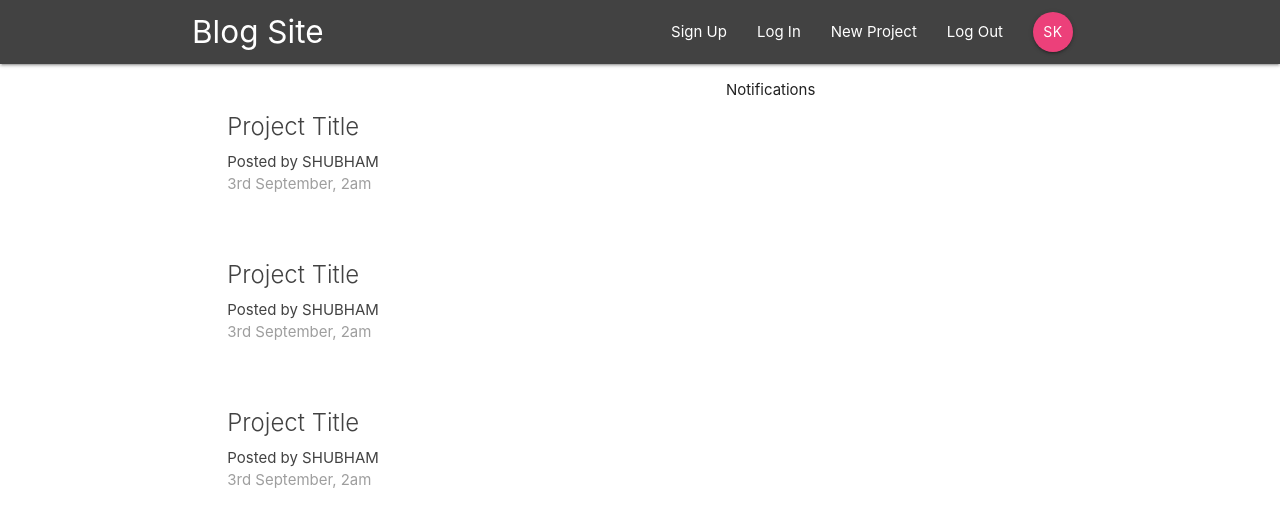
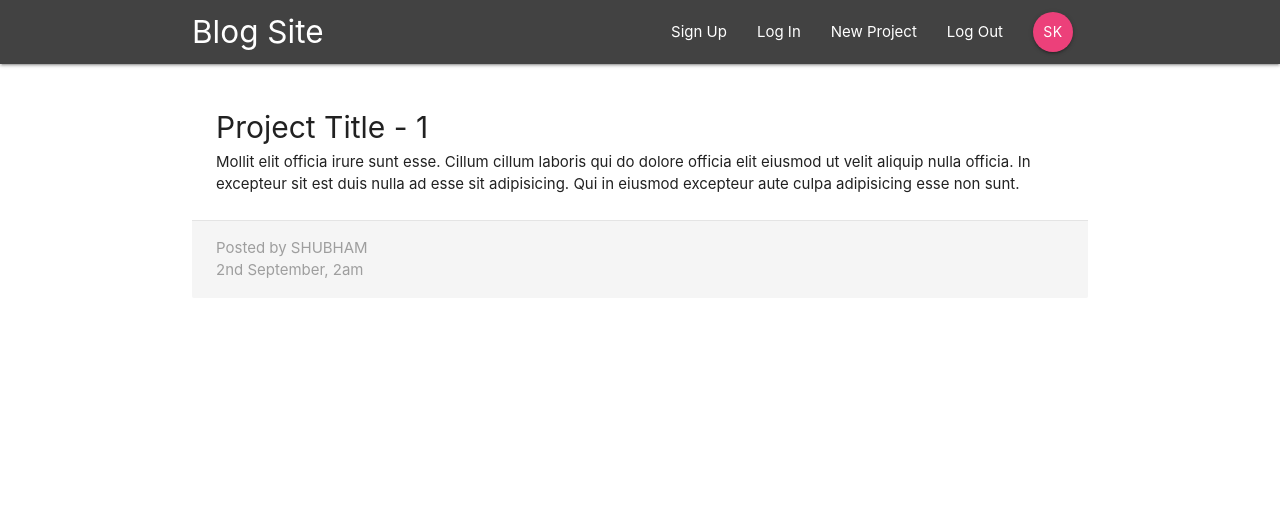
Before and after one commit to skcshubham/Blog-Webapp, a React (Create React App) app: page /project/1 in a window 1280 px wide. Shown: the top 526 px of the page. Built offline with nearby package versions, Linux system fonts and the light colour scheme.

Commit message:
adding route parameter for each blogs

```diff
--- a/src/App.js
+++ b/src/App.js
@@ -2,6 +2,7 @@ import React, { Component } from "react";
 import { Switch, Route } from "react-router-dom";
 import Navbar from "./components/layout/Navbar";
 import Dashboard from "./components/dashboard/Dashboard";
+import ProjectDetails from "./components/project/ProjectDetails";
 
 class App extends Component {
 	render() {
@@ -9,9 +10,10 @@ class App extends Component {
 			<div className="App">
 				<Navbar />
 				<Switch>
-					<Route path="/">
+					<Route exact path="/">
 						<Dashboard />
 					</Route>
+					<Route path="/project/:id" component={ProjectDetails}></Route>
 				</Switch>
 			</div>
 		);
--- a/src/components/project/ProjectDetails.js
+++ b/src/components/project/ProjectDetails.js
@@ -0,0 +1,32 @@
+import React from "react";
+
+const ProjectDetails = (props) => {
+	// console.log(props);
+	const id = props.match.params.id;
+	return (
+		<div className="container section project-details">
+			<div className="card z-depth-0">
+				<div className="card-content">
+					<span
+						className="card-title"
+						style={{ fontWeight: "400", fontSize: "30px" }}
+					>
+						Project Title - {id}
+					</span>
+					<p>
+						Mollit elit officia irure sunt esse. Cillum cillum laboris qui do
+						dolore officia elit eiusmod ut velit aliquip nulla officia. In
+						excepteur sit est duis nulla ad esse sit adipisicing. Qui in eiusmod
+						excepteur aute culpa adipisicing esse non sunt.
+					</p>
+				</div>
+				<div className="card-action grey lighten-4 grey-text">
+					<div>Posted by SHUBHAM</div>
+					<div>2nd September, 2am</div>
+				</div>
+			</div>
+		</div>
+	);
+};
+
+export default ProjectDetails;
--- a/src/components/project/ProjectList.js
+++ b/src/components/project/ProjectList.js
@@ -1,31 +1,12 @@
 import React from "react";
+import ProjectSummary from "./ProjectSummary";
 
 const ProjectList = () => {
 	return (
 		<div className="project-list section">
-			<div className="card z-depth-0 project-summary">
-				<div className="card-content grey-text text-darken-3">
-					<span className="card-title">Project Title</span>
-					<p>Posted by SHUBHAM</p>
-					<p className="grey-text">3rd September, 2am</p>
-				</div>
-			</div>
-
-			<div className="card z-depth-0 project-summary">
-				<div className="card-content grey-text text-darken-3">
-					<span className="card-title">Project Title</span>
-					<p>Posted by SHUBHAM</p>
-					<p className="grey-text">3rd September, 2am</p>
-				</div>
-			</div>
-
-			<div className="card z-depth-0 project-summary">
-				<div className="card-content grey-text text-darken-3">
-					<span className="card-title">Project Title</span>
-					<p>Posted by SHUBHAM</p>
-					<p className="grey-text">3rd September, 2am</p>
-				</div>
-			</div>
+			<ProjectSummary />
+			<ProjectSummary />
+			<ProjectSummary />
 		</div>
 	);
 };
--- a/src/components/project/ProjectSummary.js
+++ b/src/components/project/ProjectSummary.js
@@ -0,0 +1,17 @@
+import React from "react";
+
+const ProjectSummary = () => {
+	return (
+		<div>
+			<div className="card z-depth-0 project-summary">
+				<div className="card-content grey-text text-darken-3">
+					<span className="card-title">Project Title</span>
+					<p>Posted by SHUBHAM</p>
+					<p className="grey-text">3rd September, 2am</p>
+				</div>
+			</div>
+		</div>
+	);
+};
+
+export default ProjectSummary;
```
Also changed, not shown: src/index.css (+8 -8 lines), public/manifest.json.
